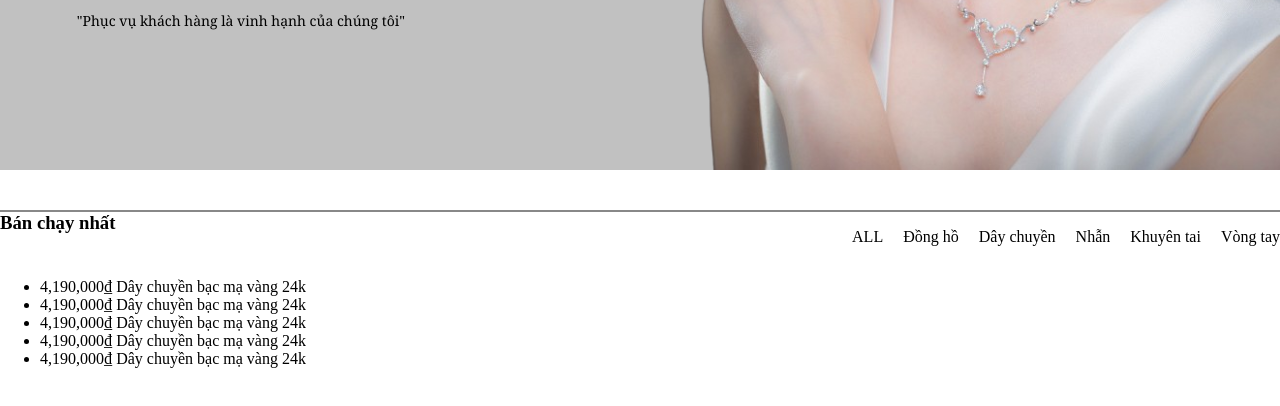
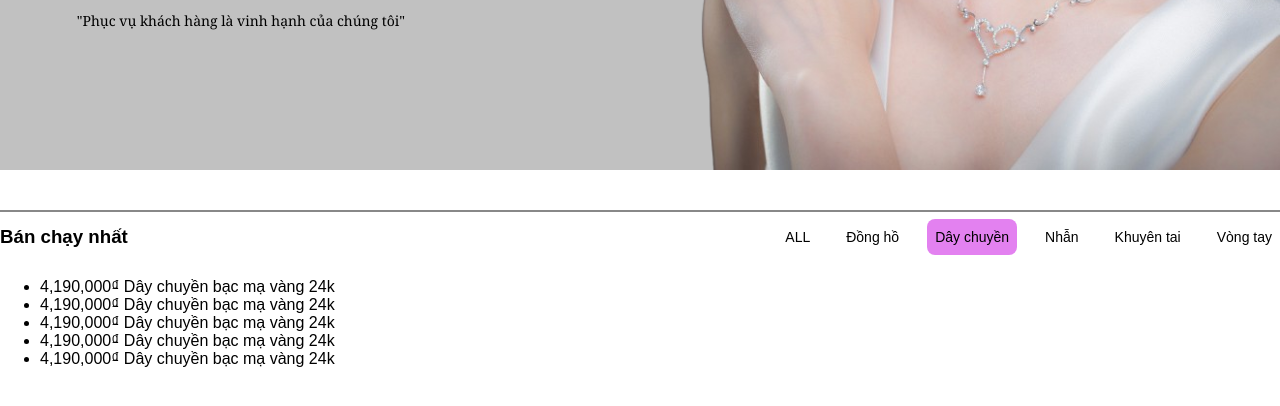
Before and after one commit to hengong30/timishop, a plain HTML site: page index.html in a window 1280 px wide. Shown: the part 386-792 px from the top of the page. Drawn offline with Linux system fonts and the light colour scheme.

Commit message:
day chuyen head

```diff
--- a/css/index.css
+++ b/css/index.css
@@ -168,14 +168,11 @@ html{
 
 
 
-
-
-
-
  /* .container__bestselle */
  .container__bestseller{
     display: flex;
     justify-content: center;
+    font-family: Arial, Helvetica, sans-serif;
  }
  .container__bestseller__head{
     display: flex;
@@ -185,6 +182,7 @@ html{
 
  .container__bestseller__head__left{
     display: flex;
+    align-items: center;
 
  }
 
@@ -196,6 +194,21 @@ html{
     display: flex;
  }
 
+ .container__bestseller__head__right__item{
+ }
+
+ .container__bestseller__head__right__item__text{
+    padding: 10px 8px;
+    border-radius: 8px;
+    font-weight: 500;
+    font-size: 14px;
+
+ }
+
+ .container__bestseller__head__right__item__text--active{
+    background-color: #e381f0;
+ }
+
  .container__bestseller__head__right__item:not(:last-child){
     margin-right: 20px;
 
--- a/index.html
+++ b/index.html
@@ -74,12 +74,36 @@
                         </div>
                         <div class="container__bestseller__right">
                             <ul class="container__bestseller__right__list">
-                                <div class="container__bestseller__head__right__item">ALL</div>
-                                <div class="container__bestseller__head__right__item">Đồng hồ</div>
-                                <div class="container__bestseller__head__right__item">Dây chuyền</div>
-                                <div class="container__bestseller__head__right__item">Nhẫn</div>
-                                <div class="container__bestseller__head__right__item">Khuyên tai</div>
-                                <div class="container__bestseller__head__right__item">Vòng tay</div>
+                                <div class="container__bestseller__head__right__item">
+                                    <span class="container__bestseller__head__right__item__text">
+                                        ALL
+                                    </span>
+                                </div>
+                                <div class="container__bestseller__head__right__item">
+                                    <span class="container__bestseller__head__right__item__text">
+                                        Đồng hồ
+                                    </span>
+                                </div>
+                                <div class="container__bestseller__head__right__item">
+                                    <span class="container__bestseller__head__right__item__text container__bestseller__head__right__item__text--active">
+                                        Dây chuyền
+                                    </span>
+                                </div>
+                                <div class="container__bestseller__head__right__item">
+                                    <span class="container__bestseller__head__right__item__text">
+                                        Nhẫn
+                                    </span>
+                                </div>
+                                <div class="container__bestseller__head__right__item">
+                                    <span class="container__bestseller__head__right__item__text">
+                                        Khuyên tai
+                                    </span>
+                                </div>
+                                <div class="container__bestseller__head__right__item">
+                                    <span class="container__bestseller__head__right__item__text">
+                                        Vòng tay
+                                    </span>
+                                </div>
                             </ul>
                         </div>
                     </div>
```
